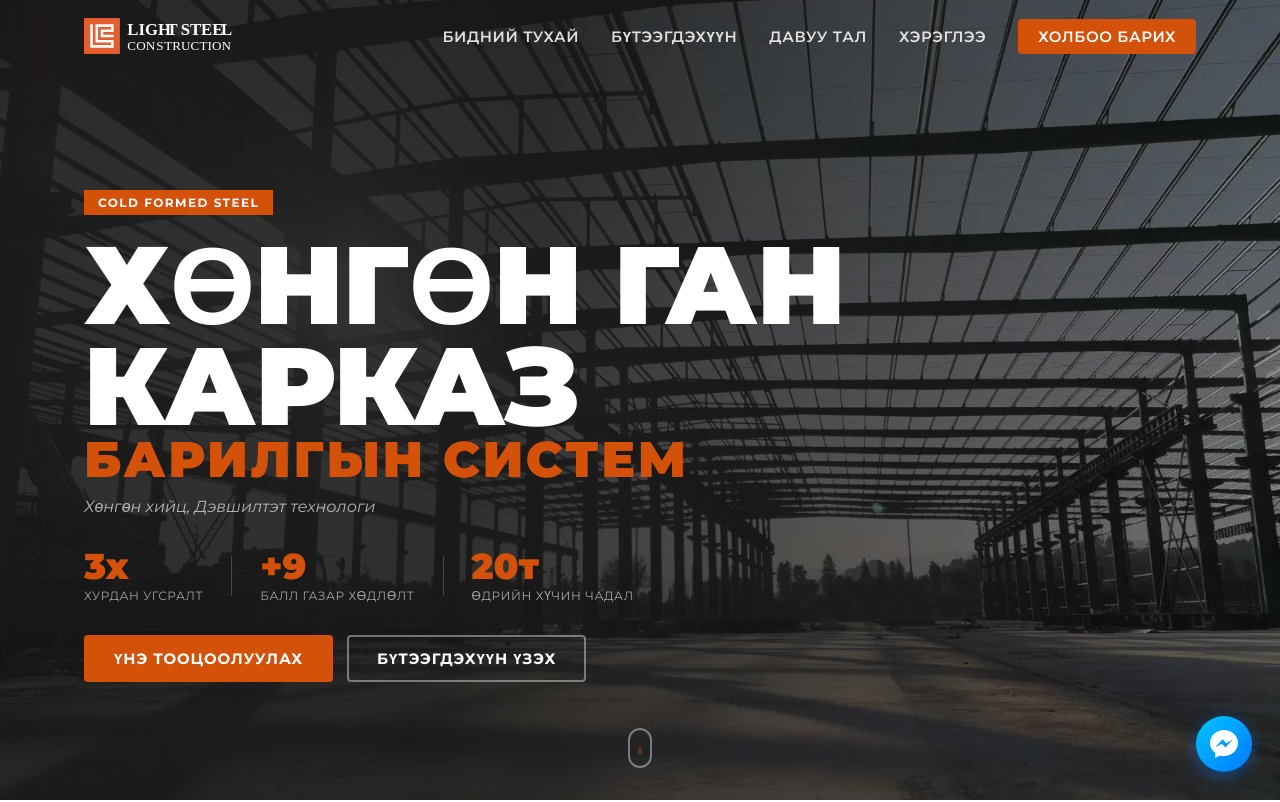
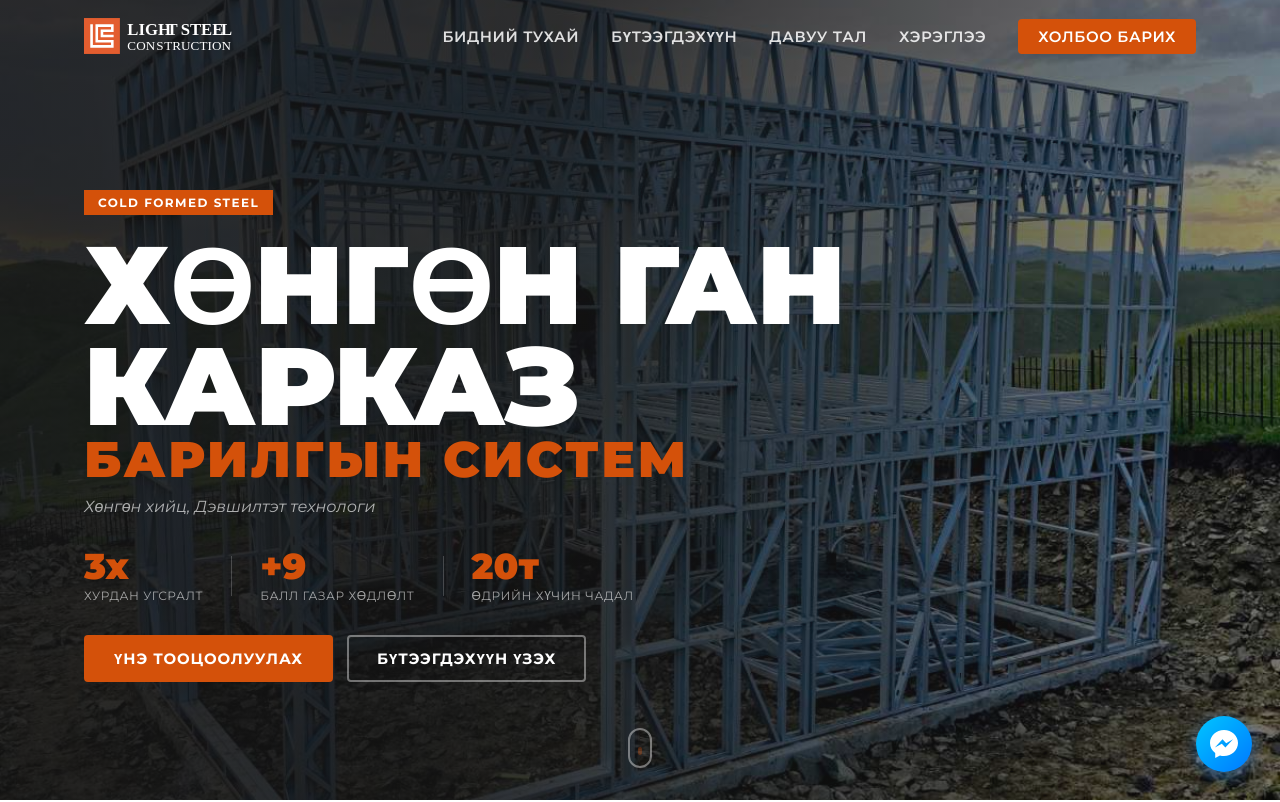
Before and after one commit to mop03ko/lsc-website, a plain HTML site: page index.html in a window 1280 px wide. Shown: the top 802 px of the page. Drawn offline with Linux system fonts and the light colour scheme.

Commit message:
Change hero background image to new photo

```diff
--- a/index.html
+++ b/index.html
@@ -44,7 +44,7 @@
 <!-- ═══ HERO ═══ -->
 <section id="hero">
   <div class="hero-bg">
-    <img src="images/hero-bg.png" alt="" class="hero-img" />
+    <img src="images/hero-bg-new.jpg" alt="" class="hero-img" />
     <div class="hero-overlay"></div>
   </div>
   <div class="hero-content">
```
